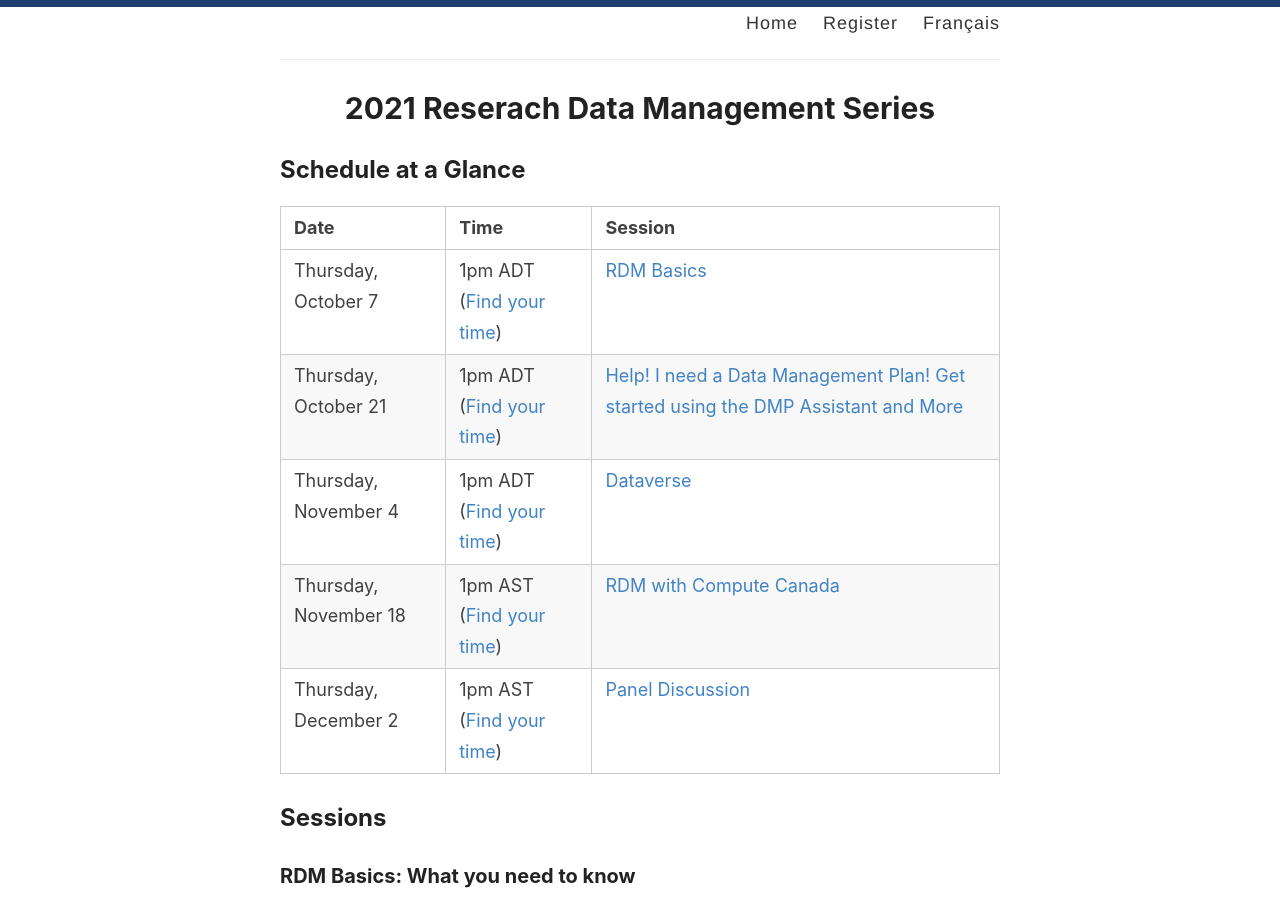
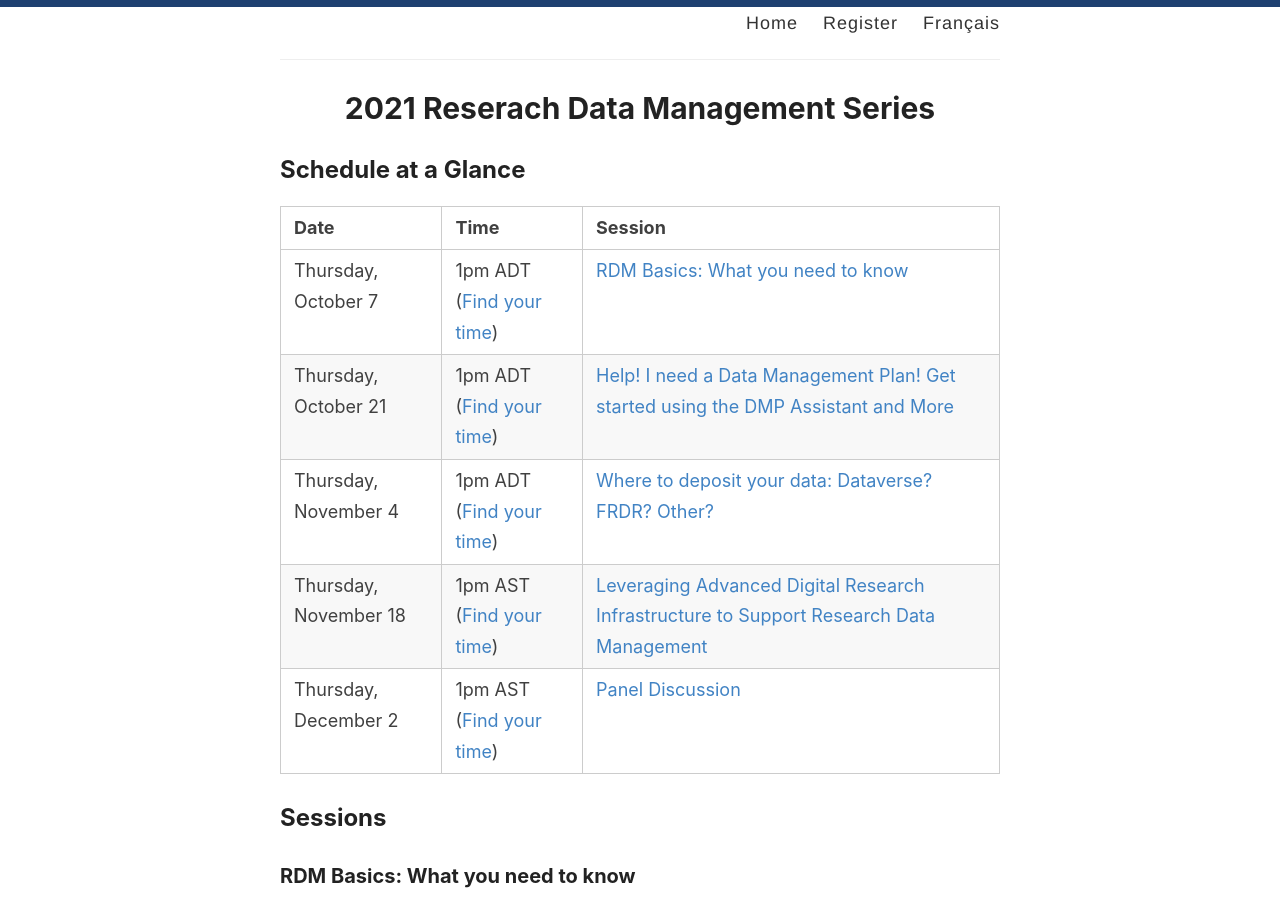
Before and after one commit to caul-dpsc/2021-rdm-series, a Jekyll site: the page built from _pages/index.md, in a window 1280 px wide and 900 px high, scrolled down 242 px. Built offline with Jekyll 4.4.1, drawn with Linux system fonts in a browser that asks for light colours.

Commit message:
Update index.md

```diff
--- a/_pages/index.md
+++ b/_pages/index.md
@@ -8,10 +8,10 @@ permalink: /
 
 | Date | Time | Session |
 | ---- | ---- | ------- |
-| Thursday, October 7 | 1pm ADT ([Find your time](https://dateful.com/time-zone-converter?t=1pm&d=2021-10-07&tz2=Atlantic-Daylight-Time-ADT)) | [RDM Basics](#basics) |
+| Thursday, October 7 | 1pm ADT ([Find your time](https://dateful.com/time-zone-converter?t=1pm&d=2021-10-07&tz2=Atlantic-Daylight-Time-ADT)) | [RDM Basics: What you need to know](#basics) |
 | Thursday, October 21 | 1pm ADT ([Find your time](https://dateful.com/time-zone-converter?t=1pm&d=2021-10-21&tz2=Atlantic-Daylight-Time-ADT)) | [Help! I need a Data Management Plan! Get started using the DMP Assistant and More](#dmp) |
-| Thursday, November 4 | 1pm ADT ([Find your time](https://dateful.com/time-zone-converter?t=1pm&d=2021-11-04&tz2=Atlantic-Daylight-Time-ADT)) | [Dataverse](#dataverse) |
-| Thursday, November 18 | 1pm AST ([Find your time](https://dateful.com/time-zone-converter?t=12pm&d=2021-11-18&tz2=Atlantic-Standard-Time-AST)) | [RDM with Compute Canada](#cc) |
+| Thursday, November 4 | 1pm ADT ([Find your time](https://dateful.com/time-zone-converter?t=1pm&d=2021-11-04&tz2=Atlantic-Daylight-Time-ADT)) | [Where to deposit your data: Dataverse? FRDR? Other?](#dataverse) |
+| Thursday, November 18 | 1pm AST ([Find your time](https://dateful.com/time-zone-converter?t=12pm&d=2021-11-18&tz2=Atlantic-Standard-Time-AST)) | [Leveraging Advanced Digital Research Infrastructure to Support Research Data Management](#cc) |
 | Thursday, December 2 | 1pm AST ([Find your time](https://dateful.com/time-zone-converter?t=12pm&d=2021-12-02&tz2=Atlantic-Standard-Time-AST)) | [Panel Discussion](#panel) |
 
 ## Sessions
```
